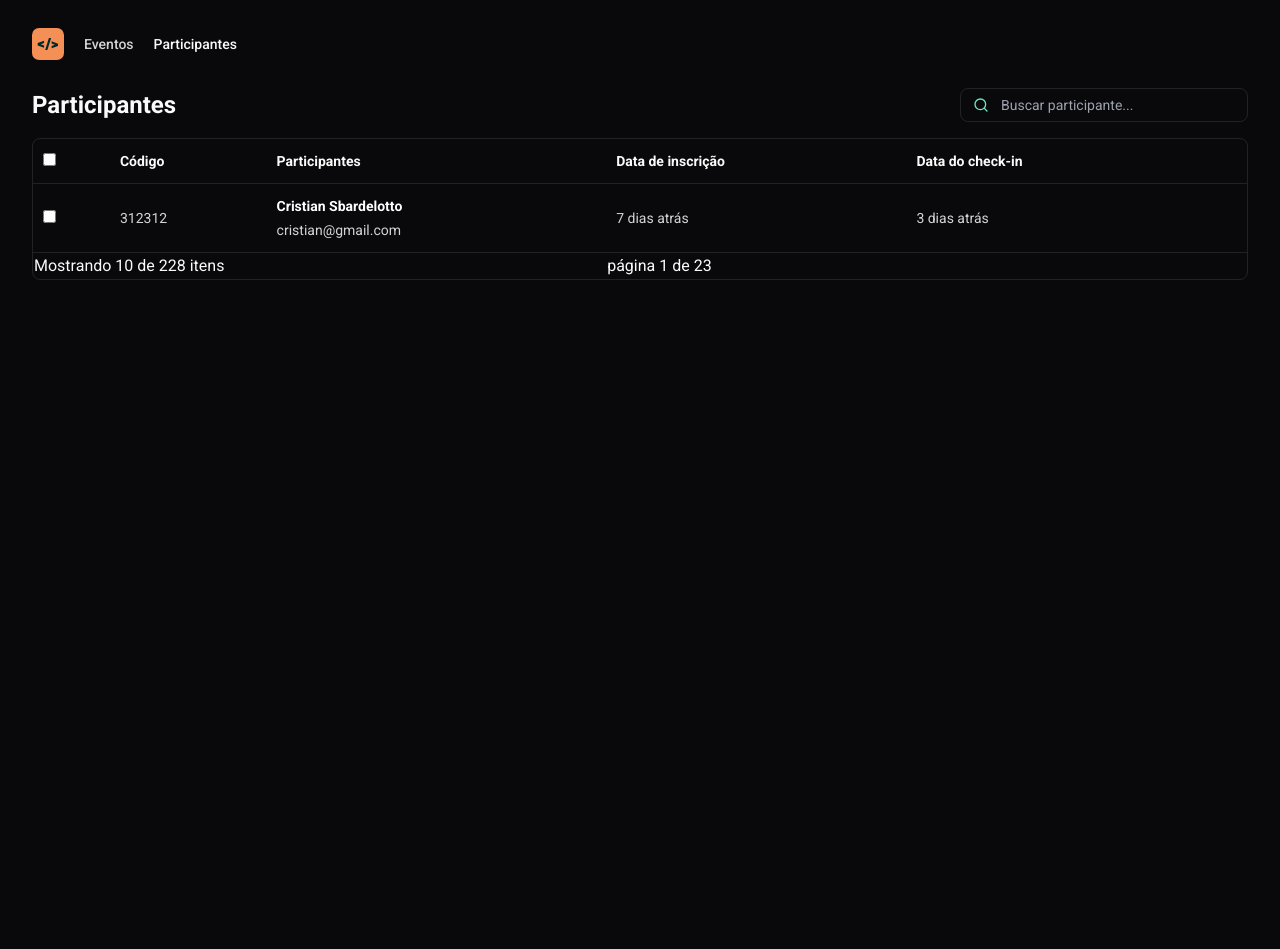
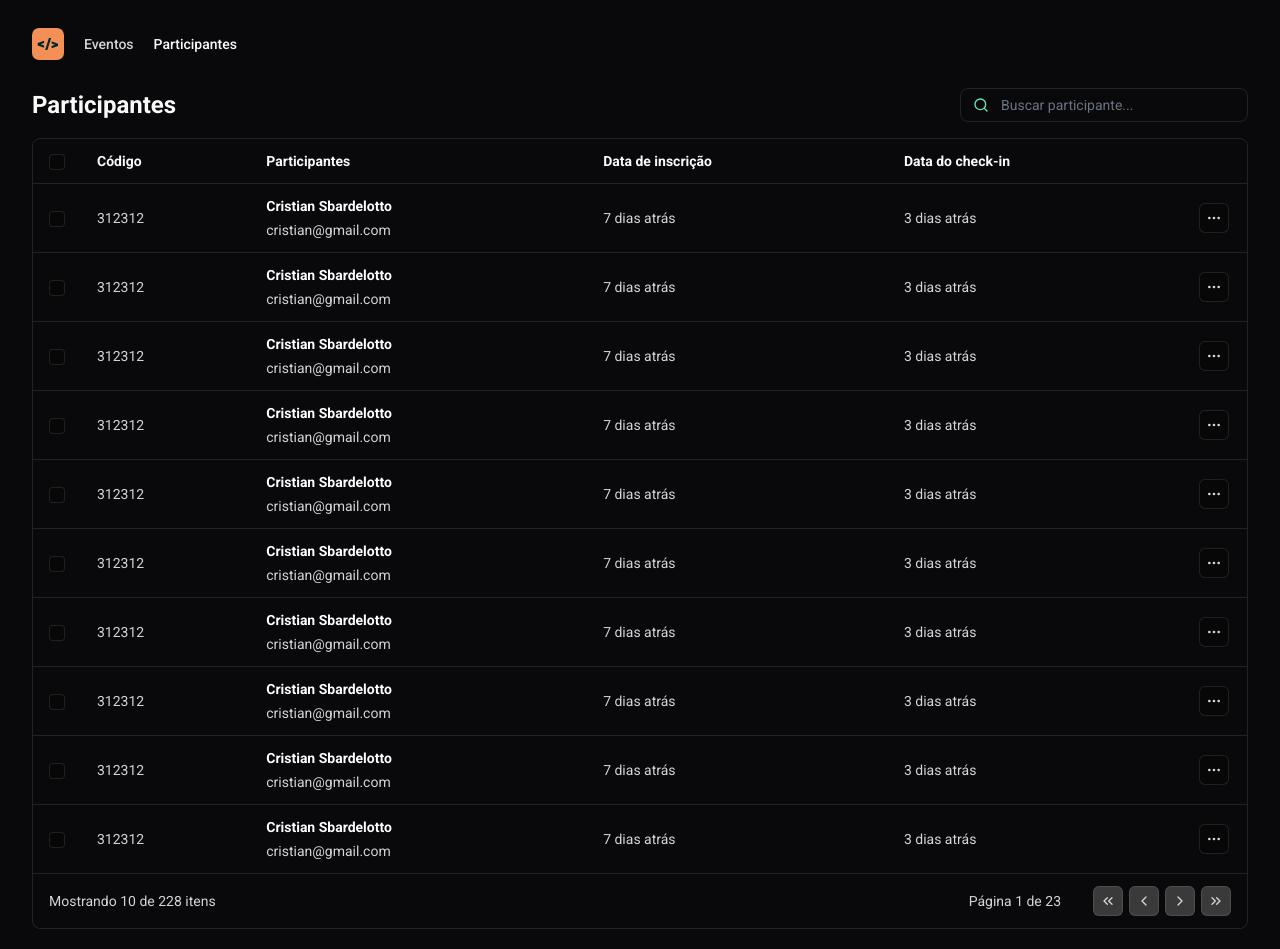
Before and after one commit to cristian-sbardelotto/pass-in, a React (Vite) app: page / in a window 1280 px wide. Before the commit the page ends 800 px from the top, so only its background shows below. Built offline with nearby package versions, Linux system fonts and the light colour scheme.

Commit message:
feat: finish home style structure

```diff
--- a/package.json
+++ b/package.json
@@ -15,6 +15,7 @@
     "react-dom": "^18.2.0"
   },
   "devDependencies": {
+    "@tailwindcss/forms": "^0.5.7",
     "@types/react": "^18.2.66",
     "@types/react-dom": "^18.2.22",
     "@typescript-eslint/eslint-plugin": "^7.2.0",
--- a/src/components/attendee-list.tsx
+++ b/src/components/attendee-list.tsx
@@ -1,4 +1,11 @@
-import { SearchIcon } from 'lucide-react';
+import {
+  ChevronLeftIcon,
+  ChevronRightIcon,
+  ChevronsLeftIcon,
+  ChevronsRightIcon,
+  MoreHorizontalIcon,
+  SearchIcon,
+} from 'lucide-react';
 // 1:08:07
 export function AttendeeList() {
   return (
@@ -6,14 +13,14 @@ export function AttendeeList() {
       <div className='flex items-center justify-between'>
         <h1 className='text-2xl font-bold'>Participantes</h1>
 
-        <div className='px-3 py-1.5 w-72 border border-white/10 bg-transparent rounded-lg text-sm flex items-center gap-3'>
+        <div className='px-3 py-1.5 w-72 border border-white/10 bg-transparent rounded-lg flex items-center gap-3'>
           <SearchIcon
             size={16}
             className='text-emerald-300'
           />
 
           <input
-            className='bg-transparent flex-1 outline-none'
+            className='bg-transparent flex-1 outline-none h-auto text-sm border-0 p-0'
             placeholder='Buscar participante...'
           />
         </div>
@@ -23,39 +30,46 @@ export function AttendeeList() {
         <table className='w-full '>
           <thead>
             <tr className='border-b border-white/10'>
-              <th className='py-3 px-2.5 text-sm font-semibold text-left'>
-                <input type='checkbox' />
+              <th className='w-12 py-3 px-4 text-sm font-semibold text-left'>
+                <input
+                  type='checkbox'
+                  className='size-4 bg-black/20 rounded border border-white/10'
+                />
               </th>
 
-              <th className='py-3 px-2.5 text-sm font-semibold text-left'>
+              <th className='py-3 px-4 text-sm font-semibold text-left'>
                 Código
               </th>
 
-              <th className='py-3 px-2.5 text-sm font-semibold text-left'>
+              <th className='py-3 px-4 text-sm font-semibold text-left'>
                 Participantes
               </th>
 
-              <th className='py-3 px-2.5 text-sm font-semibold text-left'>
+              <th className='py-3 px-4 text-sm font-semibold text-left'>
                 Data de inscrição
               </th>
 
-              <th className='py-3 px-2.5 text-sm font-semibold text-left'>
+              <th className='py-3 px-4 text-sm font-semibold text-left'>
                 Data do check-in
               </th>
 
-              <th className='py-3 px-2.5 text-sm font-semibold text-left'></th>
+              <th className='w-16 py-3 px-4 text-sm font-semibold text-left'></th>
             </tr>
           </thead>
 
           <tbody>
-            <tr className='border-b border-white/10'>
-              <td className='py-3 px-2.5 text-sm text-zinc-300'>
-                <input type='checkbox' />
+            {Array.from({ length: 10 }).map(() => (
+              <tr className='border-b border-white/10 hover:bg-white/5'>
+                <td className='py-3 px-4 text-sm text-zinc-300'>
+                  <input
+                    type='checkbox'
+                    className='size-4 bg-black/20 rounded border border-white/10'
+                  />
                 </td>
 
-              <td className='py-3 px-2.5 text-sm text-zinc-300'>312312</td>
+                <td className='py-3 px-4 text-sm text-zinc-300'>312312</td>
 
-              <td className='py-3 px-2.5 text-sm text-zinc-300'>
+                <td className='py-3 px-4 text-sm text-zinc-300'>
                   <div className='flex flex-col gap-1'>
                     <span className='font-semibold text-white'>
                       Cristian Sbardelotto
@@ -64,20 +78,55 @@ export function AttendeeList() {
                   </div>
                 </td>
 
-              <td className='py-3 px-2.5 text-sm text-zinc-300'>
+                <td className='py-3 px-4 text-sm text-zinc-300'>
                   7 dias atrás
                 </td>
-              <td className='py-3 px-2.5 text-sm text-zinc-300'>
+                <td className='py-3 px-4 text-sm text-zinc-300'>
                   3 dias atrás
                 </td>
 
-              <td className='py-3 px-2.5 text-sm text-zinc-300'></td>
+                <td className='py-3 px-4 text-sm text-zinc-300'>
+                  <button className='bg-black/20 border border-white/10 rounded-md p-1.5'>
+                    <MoreHorizontalIcon size={16} />
+                  </button>
+                </td>
               </tr>
+            ))}
           </tbody>
 
           <tfoot>
-            <td colSpan={3}>Mostrando 10 de 228 itens</td>
-            <td colSpan={3}>página 1 de 23</td>
+            <td
+              className='py-3 px-4 text-sm text-zinc-300'
+              colSpan={3}
+            >
+              Mostrando 10 de 228 itens
+            </td>
+            <td
+              className='py-3 px-4 text-sm text-zinc-300 text-right'
+              colSpan={3}
+            >
+              <div className='inline-flex items-center gap-8'>
+                <span>Página 1 de 23</span>
+
+                <div className='flex gap-1.5'>
+                  <button className='bg-white/20 border border-white/10 rounded-md p-1.5'>
+                    <ChevronsLeftIcon size={16} />
+                  </button>
+
+                  <button className='bg-white/20 border border-white/10 rounded-md p-1.5'>
+                    <ChevronLeftIcon size={16} />
+                  </button>
+
+                  <button className='bg-white/20 border border-white/10 rounded-md p-1.5'>
+                    <ChevronRightIcon size={16} />
+                  </button>
+
+                  <button className='bg-white/20 border border-white/10 rounded-md p-1.5'>
+                    <ChevronsRightIcon size={16} />
+                  </button>
+                </div>
+              </div>
+            </td>
           </tfoot>
         </table>
       </div>
--- a/tailwind.config.js
+++ b/tailwind.config.js
@@ -8,5 +8,5 @@ export default {
       },
     },
   },
-  plugins: [],
+  plugins: [require('@tailwindcss/forms')],
 };
```
Also changed, not shown: 1 other file (tests, documents, lock files or other folders). Lines whose indentation alone changed are shown as unchanged.
